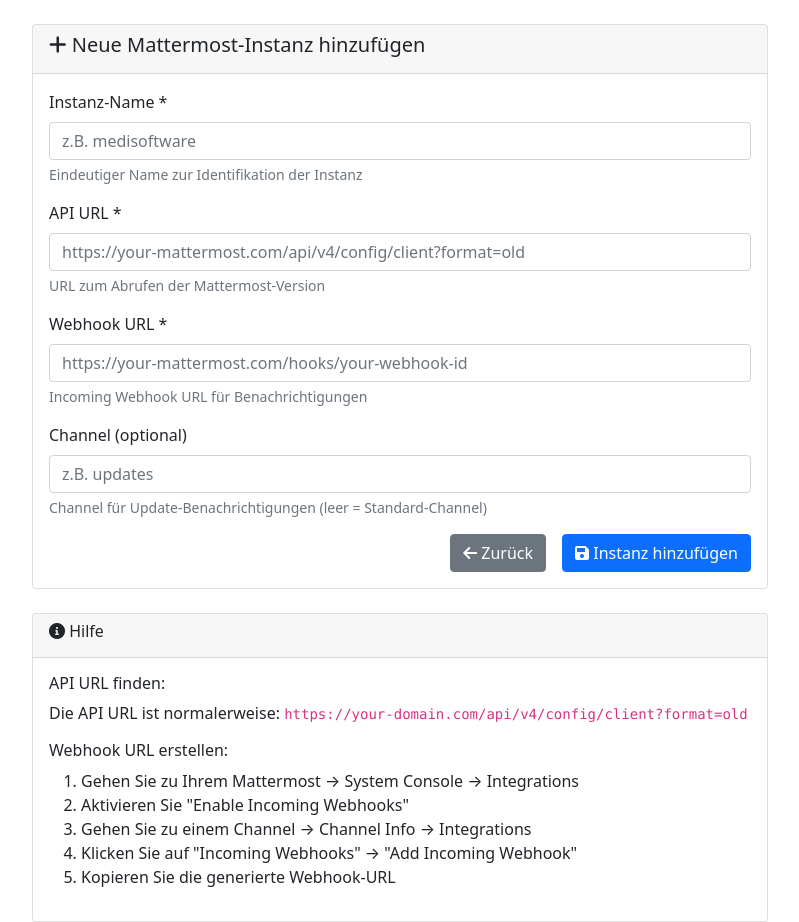
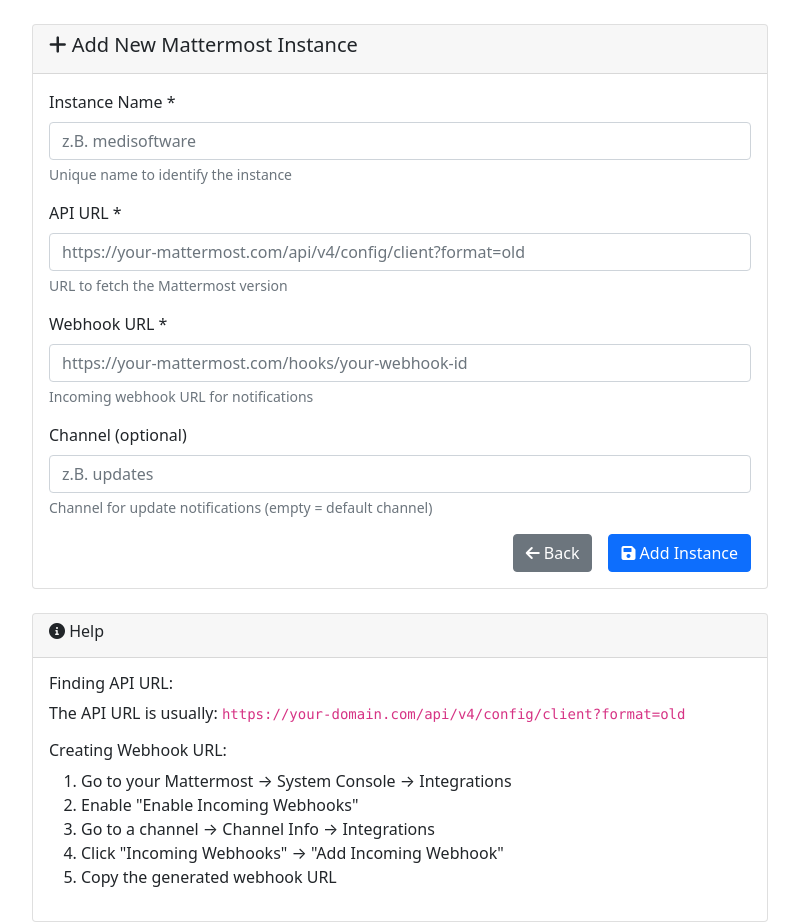
Before and after one commit to elpatron68/mattermost-update-notifier, a Flask app: template templates/add_instance.html in a window 1280 px wide. Shown: the part 56-978 px from the top of the page, without its empty margins (240-1039 px from the left). Run offline with Flask 3, Linux system fonts and the light colour scheme; the template is opened without the code that fills it, so the values that code supplies are empty; the visitor is signed in with stand-in values (Sample User, id 1).

Commit message:
Complete i18n for Add Instance page
- Translate add_instance.html template completely
- Add 18 new translation keys for form fields and help text
- Update webapp.py with German and English translations
- All form labels, help text, buttons, and instructions now bilingual
- Add Instance page now fully internationalized

```diff
--- a/docker-compose.yml
+++ b/docker-compose.yml
@@ -1,5 +1,3 @@
-version: '3.8'
-
 services:
   mattermost-update-notifier:
     build: .
--- a/templates/add_instance.html
+++ b/templates/add_instance.html
@@ -1,50 +1,50 @@
 {% extends "base.html" %}
 
-{% block title %}Instanz hinzufügen - Mattermost Update Notifier{% endblock %}
+{% block title %}{{ _('Add Instance') }} - Mattermost Update Notifier{% endblock %}
 
 {% block content %}
 <div class="row justify-content-center">
     <div class="col-md-8">
         <div class="card">
             <div class="card-header">
-                <h5><i class="fas fa-plus"></i> Neue Mattermost-Instanz hinzufügen</h5>
+                <h5><i class="fas fa-plus"></i> {{ _('Add New Mattermost Instance') }}</h5>
             </div>
             <div class="card-body">
                 <form method="POST">
                     <div class="mb-3">
-                        <label for="name" class="form-label">Instanz-Name *</label>
+                        <label for="name" class="form-label">{{ _('Instance Name') }} *</label>
                         <input type="text" class="form-control" id="name" name="name" required
                                placeholder="z.B. medisoftware">
-                        <div class="form-text">Eindeutiger Name zur Identifikation der Instanz</div>
+                        <div class="form-text">{{ _('Unique name to identify the instance') }}</div>
                     </div>
 
                     <div class="mb-3">
-                        <label for="api_url" class="form-label">API URL *</label>
+                        <label for="api_url" class="form-label">{{ _('API URL') }} *</label>
                         <input type="url" class="form-control" id="api_url" name="api_url" required
                                placeholder="https://your-mattermost.com/api/v4/config/client?format=old">
-                        <div class="form-text">URL zum Abrufen der Mattermost-Version</div>
+                        <div class="form-text">{{ _('URL to fetch the Mattermost version') }}</div>
                     </div>
 
                     <div class="mb-3">
-                        <label for="webhook_url" class="form-label">Webhook URL *</label>
+                        <label for="webhook_url" class="form-label">{{ _('Webhook URL') }} *</label>
                         <input type="url" class="form-control" id="webhook_url" name="webhook_url" required
                                placeholder="https://your-mattermost.com/hooks/your-webhook-id">
-                        <div class="form-text">Incoming Webhook URL für Benachrichtigungen</div>
+                        <div class="form-text">{{ _('Incoming webhook URL for notifications') }}</div>
                     </div>
 
                     <div class="mb-3">
-                        <label for="channel" class="form-label">Channel (optional)</label>
+                        <label for="channel" class="form-label">{{ _('Channel (optional)') }}</label>
                         <input type="text" class="form-control" id="channel" name="channel"
                                placeholder="z.B. updates">
-                        <div class="form-text">Channel für Update-Benachrichtigungen (leer = Standard-Channel)</div>
+                        <div class="form-text">{{ _('Channel for update notifications (empty = default channel)') }}</div>
                     </div>
 
                     <div class="d-grid gap-2 d-md-flex justify-content-md-end">
                         <a href="{{ url_for('instances') }}" class="btn btn-secondary me-md-2">
-                            <i class="fas fa-arrow-left"></i> Zurück
+                            <i class="fas fa-arrow-left"></i> {{ _('Back') }}
                         </a>
                         <button type="submit" class="btn btn-primary">
-                            <i class="fas fa-save"></i> Instanz hinzufügen
+                            <i class="fas fa-save"></i> {{ _('Add Instance') }}
                         </button>
                     </div>
                 </form>
@@ -53,19 +53,19 @@
 
         <div class="card mt-4">
             <div class="card-header">
-                <h6><i class="fas fa-info-circle"></i> Hilfe</h6>
+                <h6><i class="fas fa-info-circle"></i> {{ _('Help') }}</h6>
             </div>
             <div class="card-body">
-                <h6>API URL finden:</h6>
-                <p>Die API URL ist normalerweise: <code>https://your-domain.com/api/v4/config/client?format=old</code></p>
+                <h6>{{ _('Finding API URL:') }}</h6>
+                <p>{{ _('The API URL is usually:') }} <code>https://your-domain.com/api/v4/config/client?format=old</code></p>
 
-                <h6>Webhook URL erstellen:</h6>
+                <h6>{{ _('Creating Webhook URL:') }}</h6>
                 <ol>
-                    <li>Gehen Sie zu Ihrem Mattermost → System Console → Integrations</li>
-                    <li>Aktivieren Sie "Enable Incoming Webhooks"</li>
-                    <li>Gehen Sie zu einem Channel → Channel Info → Integrations</li>
-                    <li>Klicken Sie auf "Incoming Webhooks" → "Add Incoming Webhook"</li>
-                    <li>Kopieren Sie die generierte Webhook-URL</li>
+                    <li>{{ _('Go to your Mattermost → System Console → Integrations') }}</li>
+                    <li>{{ _('Enable "Enable Incoming Webhooks"') }}</li>
+                    <li>{{ _('Go to a channel → Channel Info → Integrations') }}</li>
+                    <li>{{ _('Click "Incoming Webhooks" → "Add Incoming Webhook"') }}</li>
+                    <li>{{ _('Copy the generated webhook URL') }}</li>
                 </ol>
             </div>
         </div>
--- a/webapp.py
+++ b/webapp.py
@@ -74,6 +74,23 @@
             'Are you sure you want to delete the instance': 'Sind Sie sicher, dass Sie die Instanz',
             'This action cannot be undone.': 'Diese Aktion kann nicht rückgängig gemacht werden.',
             'Cancel': 'Abbrechen',
+            'Add New Mattermost Instance': 'Neue Mattermost-Instanz hinzufügen',
+            'Instance Name': 'Instanz-Name',
+            'Unique name to identify the instance': 'Eindeutiger Name zur Identifikation der Instanz',
+            'URL to fetch the Mattermost version': 'URL zum Abrufen der Mattermost-Version',
+            'Incoming webhook URL for notifications': 'Incoming Webhook URL für Benachrichtigungen',
+            'Channel (optional)': 'Channel (optional)',
+            'Channel for update notifications (empty = default channel)': 'Channel für Update-Benachrichtigungen (leer = Standard-Channel)',
+            'Back': 'Zurück',
+            'Help': 'Hilfe',
+            'Finding API URL:': 'API URL finden:',
+            'The API URL is usually:': 'Die API URL ist normalerweise:',
+            'Creating Webhook URL:': 'Webhook URL erstellen:',
+            'Go to your Mattermost → System Console → Integrations': 'Gehen Sie zu Ihrem Mattermost → System Console → Integrations',
+            'Enable "Enable Incoming Webhooks"': 'Aktivieren Sie "Enable Incoming Webhooks"',
+            'Go to a channel → Channel Info → Integrations': 'Gehen Sie zu einem Channel → Channel Info → Integrations',
+            'Click "Incoming Webhooks" → "Add Incoming Webhook"': 'Klicken Sie auf "Incoming Webhooks" → "Add Incoming Webhook"',
+            'Copy the generated webhook URL': 'Kopieren Sie die generierte Webhook-URL',
         },
         'en': {
             'Dashboard': 'Dashboard',
@@ -108,6 +125,23 @@
             'Are you sure you want to delete the instance': 'Are you sure you want to delete the instance',
             'This action cannot be undone.': 'This action cannot be undone.',
             'Cancel': 'Cancel',
+            'Add New Mattermost Instance': 'Add New Mattermost Instance',
+            'Instance Name': 'Instance Name',
+            'Unique name to identify the instance': 'Unique name to identify the instance',
+            'URL to fetch the Mattermost version': 'URL to fetch the Mattermost version',
+            'Incoming webhook URL for notifications': 'Incoming webhook URL for notifications',
+            'Channel (optional)': 'Channel (optional)',
+            'Channel for update notifications (empty = default channel)': 'Channel for update notifications (empty = default channel)',
+            'Back': 'Back',
+            'Help': 'Help',
+            'Finding API URL:': 'Finding API URL:',
+            'The API URL is usually:': 'The API URL is usually:',
+            'Creating Webhook URL:': 'Creating Webhook URL:',
+            'Go to your Mattermost → System Console → Integrations': 'Go to your Mattermost → System Console → Integrations',
+            'Enable "Enable Incoming Webhooks"': 'Enable "Enable Incoming Webhooks"',
+            'Go to a channel → Channel Info → Integrations': 'Go to a channel → Channel Info → Integrations',
+            'Click "Incoming Webhooks" → "Add Incoming Webhook"': 'Click "Incoming Webhooks" → "Add Incoming Webhook"',
+            'Copy the generated webhook URL': 'Copy the generated webhook URL',
         }
     }
 
```
